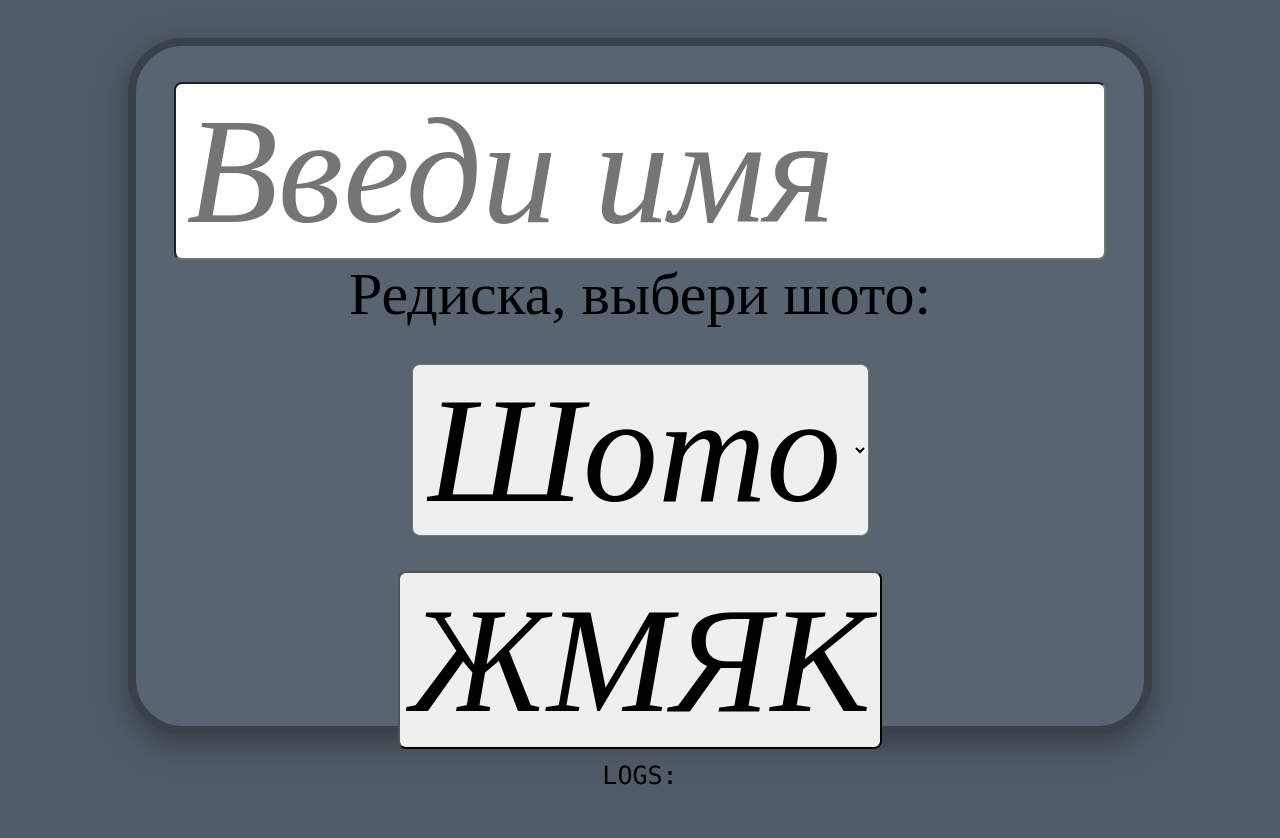
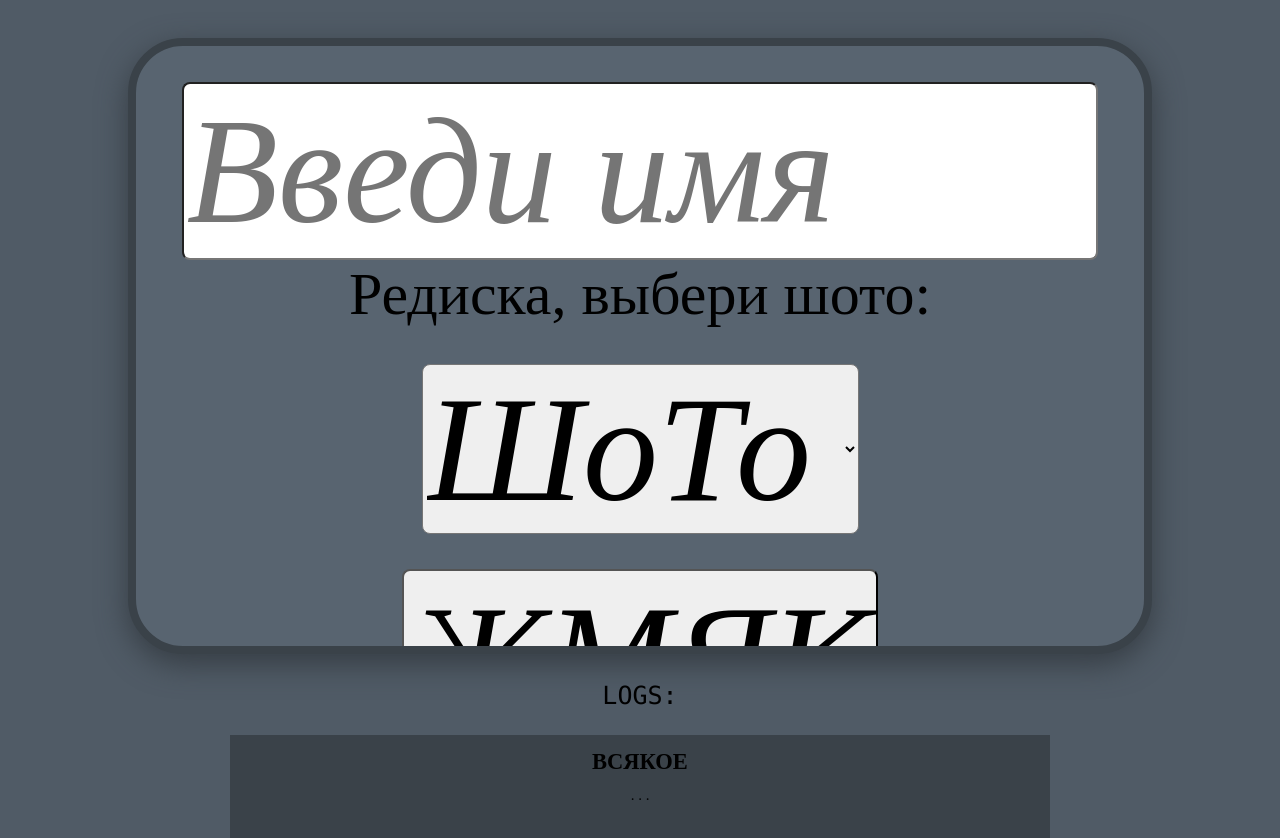
Before and after one commit to KLIKVUS/PJ-JS, a plain HTML site: page 090221/indexe.html in a window 1280 px wide. Shown: the top 838 px of the page. Before the commit the page ends 815 px from the top, so only its background shows below. Drawn offline with Linux system fonts and the light colour scheme.

Commit message:
ну такое

```diff
--- a/090221/indexe.html
+++ b/090221/indexe.html
@@ -3,53 +3,10 @@
 <head>
     <meta charset="UTF-8">
     <meta name="viewport" content="width=device-width, initial-scale=1.0">
-    <style>
-        body {
-            margin: 0;
-            padding: 0;
+    <title>Document</title>
 
-            background-color: #505b66;
-            text-align: center;
-
-            display: flex;
-            flex-direction: column;
-
-            padding: 3% 10% 0% 10%;
-
-            overflow-y: hidden;
-        }
-
-        input, select {
-            margin-top: 3.5%;
-            padding: 1px 10px 1px 10px;
-
-            font-size: 150px;
-            font-family: "Times New Roman", Times, serif;
-            font-style: italic;
-
-            border-radius: 8px;
-        }
-
-        .ff {
-            background-color: #586470;
-            border: solid 8px #3a4249;
-            border-radius: 55px;
-            box-shadow: 0 10px 30px #363d44;
-
-            width: calc(100% - 16px);
-            height: calc(90vh - 40px);
-        }
-        .label {
-            width: 90%;
-        }
-
-        .fff p {
-            font-size: 25px;
-            font-family: "consolas";
-            display: inline-block;
-        }
-    </style>
-    <title>Document</title>
+    <link rel="stylesheet" href="style.css">
+    <script src="../FUNCTIONS/script.js"></script>
 </head>
 <body>
     <div class="ff">
@@ -61,12 +18,19 @@
                 <option value="шото">шото</option>
                 <option value="ШоТо">ШоТо</option>
             </select> <br>
-            <input type="button" value="ЖМЯК" onclick="getFormbody(this)">
+            <input type="submit" value="ЖМЯК" onclick="getFormbody(this)">
         </form>
+        <a href="" style="font-size: 50px;">Жмякус</a>
     </div>
 
     <div class="fff"></div>
-
+    <div style="background-color: #3a4249; height: 50vh; width: 80%;">
+        <div class="list">
+            <h2>ВСЯКОЕ</h2>
+            <p id="list">. . .</p>
+            <h3>Конец всякого)</h3>
+        </div>
+    </div>
     <script src="script.js"></script>
 </body>
 </html>
--- a/090221/script.js
+++ b/090221/script.js
@@ -2,17 +2,20 @@
 let INF = false
 let getFORM = true
 
+// Важные шуки
+// let formDiv = document.body
+// let form = document.forms[0];
+let form = document.forms.rating;
+let table = document.body.firstElementChild.nextElementSibling;
+let list = document.getElementById("list");
 
-// let form = document.forms[0]
-let form = document.forms.rating;
-// console.log(form.elements);
-let table = document.body.firstElementChild.nextElementSibling
 let logText = document.createElement("p");
-table.appendChild(logText)
-logText.innerText = "LOGS:"
+table.appendChild(logText);
+logText.innerText = "LOGS:";
 let log1 = document.createElement("p");
-table.appendChild(log1)
-let tm = 0
+table.appendChild(log1);
+
+let tm = 0;
 
 
 function getInfo() {
@@ -33,7 +36,7 @@ function getInfo() {
 const getFormbody = function(el) {
     if (getFORM == true) {
         // console.log(el);
-        let formBody = [];
+        let formBody = {};
         for (let i = 0; i < form.elements.length; i++) {
             let el = form.elements[i];
             if (el.name) {
@@ -46,8 +49,49 @@ const getFormbody = function(el) {
                 formBody[el.name] = el.value;
                 log1.innerText += ` ${formBody[el.name]}`
             }
-            console.log(formBody);
         }
         // console.log(formBody);
     }
 }
+
+
+let link = form.nextElementSibling;
+// console.log(link);
+link.onclick = function(event) {
+    event.preventDefault();      // Отменить действие по умолчанию
+    document.body.style.background = getRGB();
+}
+
+form.onsubmit = function(e) {
+    e.preventDefault();
+    let formBody = {};
+    for (let i = 0; i < form.elements.length; i++) {
+        let el = form.elements[i];
+        if (el.name) {
+            formBody[el.name] = el.value  || "Пустота...";
+        }
+    }
+
+    console.log(formBody);
+
+    list.innerText = `${formBody.name} : ${formBody.shoto}`;
+    list.className = "line";
+
+    // document.body.insertBefore(info, form);
+    form.parentNode.insertBefore(info, form);   // Если есть папа
+}
+
+let selector = document.getElementById("shoto");
+let options = ["Шото", "шото", "ШоТо"]
+
+options.forEach(function(element, key) {
+    if (element == "Шото") {
+        selector[selector.options.length] = new Option(element, selector.length, false, false);
+    }
+    if (element == "шото") {
+        selector[selector.options.length] = new Option(element, selector.options.length, true, false);
+    }
+    if (element == "ШоТо") {
+        selector[selector.options.length] = new Option(element, selector.options.length, false, true);
+    }
+})
--- /dev/null
+++ b/090221/style.css
@@ -0,0 +1,88 @@
+body {
+    margin: 0;
+    padding: 0;
+
+    background-color: #505b66;
+    text-align: center;
+
+    display: flex;
+    align-items: center;
+    flex-direction: column;
+
+    padding: 3% 10% 0% 10%;
+
+    overflow-y: hidden;
+}
+
+input, select {
+    margin-top: 3.5%;
+
+    font-size: 150px;
+    font-family: "Times New Roman", Times, serif;
+    font-style: italic;
+
+    border-radius: 8px;
+}
+
+.ff {
+    background-color: #586470;
+    border: solid 8px #3a4249;
+    border-radius: 55px;
+    box-shadow: 0 10px 30px #363d44;
+
+    width: calc(100% - 16px);
+    height: calc(80vh - 40px);
+
+    overflow: hidden;
+}
+.label {
+    width: 90%;
+}
+
+.fff p {
+    font-size: 25px;
+    font-family: "consolas";
+    display: inline-block;
+}
+
+.list {
+    height: 9vh;
+
+    background-color: #3a4249;
+    overflow-y: scroll;
+
+    line-height: 15px;
+    font-size: 15px;
+}
+
+::-webkit-scrollbar-button {
+    background-image:url('');
+    background-repeat:no-repeat;
+    width:5px;
+    height:0px;
+}
+
+::-webkit-scrollbar-track {
+    background-color:#ecedee;
+}
+
+::-webkit-scrollbar-thumb {
+    -webkit-border-radius: 0;
+    border-radius: 0;
+    background-color:#6dc0c8;
+}
+
+::-webkit-scrollbar-thumb:hover{
+    background-color:#56999f;
+}
+
+::-webkit-resizer{
+    background-image:url('');
+    background-repeat:no-repeat;
+    width:4px;
+    height:0px;
+}
+
+::-webkit-scrollbar{
+    width: 4px;
+}
```
